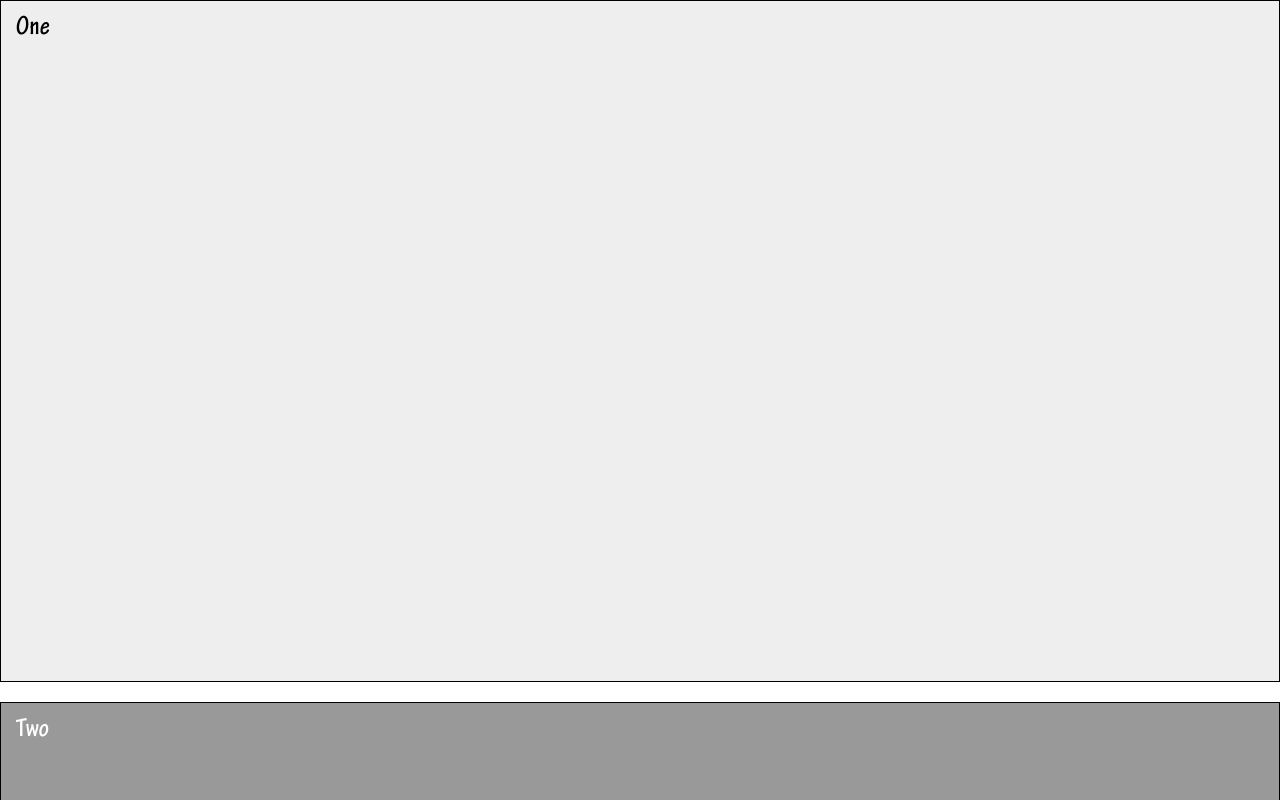
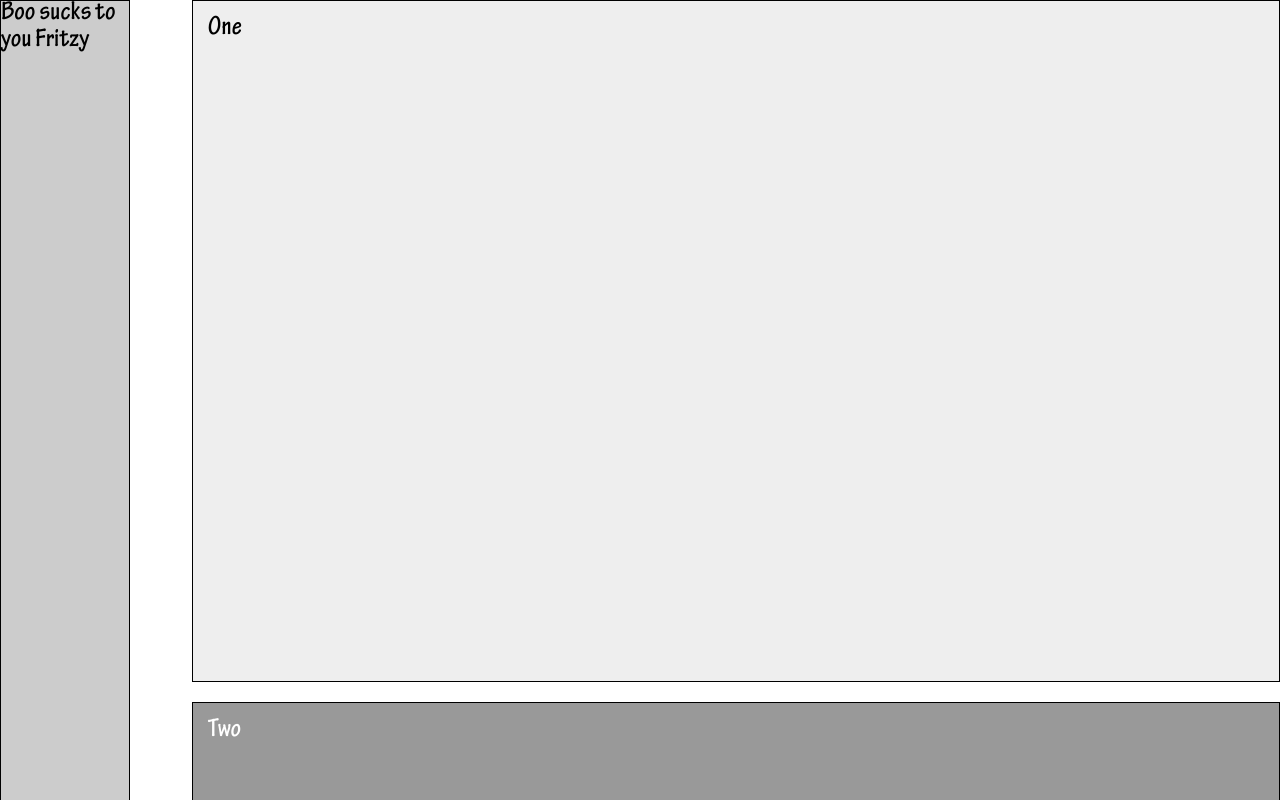
Before and after one commit to skybluesnowy/js-library, a plain HTML site: page scrolling/index.html in a window 1280 px wide. Shown: the top 800 px of the page. Drawn offline with Linux system fonts and the light colour scheme.

Commit message:
Some tinkering

```diff
--- a/scrolling/index.html
+++ b/scrolling/index.html
@@ -9,6 +9,10 @@
 	</head>
 
 	<body>
+	<div id="sidebar">
+		<p>Boo sucks to you Fritzy</p>
+	</div>
+	<div class="right">
 		<div id="one" class="box"><p>One</p></div>
 		<div id="two" class="box" style="display: none;">
 			<p>Two</p>
@@ -17,6 +21,7 @@
 		<div id="three" class="box" style="display: none;"><p>Three</p></div>
 		<div id="four" class="box" style="display: none;"><p>Four</p></div>
 		<div id="five" class="box">&nbsp;</div>
+	</div>
 
 	</body>
 </html>
--- a/scrolling/static/css/global.css
+++ b/scrolling/static/css/global.css
@@ -13,9 +13,11 @@ html,body,div,span,applet,object,iframe,h1,h2,h3,h4,h5,h6,p,blockquote,pre,a,abb
     font-style: normal;
 
 }
-p {font-family: 'random'; font-size: 1.7em;}
+body {font-family: 'random'; font-size: 1.7em;}
+.right {float: right; overflow: hidden; width: 85%;}
+#sidebar {width: 10%; background: #ccc; margin-right: 4%; border: 1px black solid; position: fixed;}
+
 #one, #two, #three, #four {height: 680px; border: 1px black solid; margin-bottom: 20px;}
-
 #one {background: #eee;}
 #two {background: #999; color: #fff;}
 #three {background: #eee;}
--- a/scrolling/static/js/global.js
+++ b/scrolling/static/js/global.js
@@ -2,7 +2,7 @@
 $(document).ready(function(){
 
 	$(window).scroll(function () {
-    if ($(window).scrollTop() >= 400) {
+		if ($(window).scrollTop() >= 300) {
 			$('#two').fadeIn('slow');
 		}
 		if ($(window).scrollTop() >= 580) {
@@ -11,12 +11,13 @@ $(window).scroll(function () {
 		if ($(window).scrollTop() <= 550) {
 			$('#two p.delayed').fadeOut('slow');
 		}
-    if ($(window).scrollTop() >= 1200) {
+		if ($(window).scrollTop() >= 1000) {
 			$('#three').fadeIn('slow');
 		}
-    if ($(window).scrollTop() >= 1800) {
+		if ($(window).scrollTop() >= 1500) {
 			$('#four').fadeIn('slow');
 		}
+
 		  /*  if ($(window).scrollTop() <= 299) {
 		        $('#two').fadeOut('slow');
 		    }
@@ -26,6 +27,9 @@ $(window).scroll(function () {
 		    if ($(window).scrollTop() <= 899) {
 		        $('#four').fadeOut('slow');
 		    }*/
-
 		});
+	$(window).resize(function(){
+		$('#sidebar').height($(window).height());
 	});
+	$('#sidebar').height($(window).height());
+});
```
Lines whose indentation alone changed are shown as unchanged.
